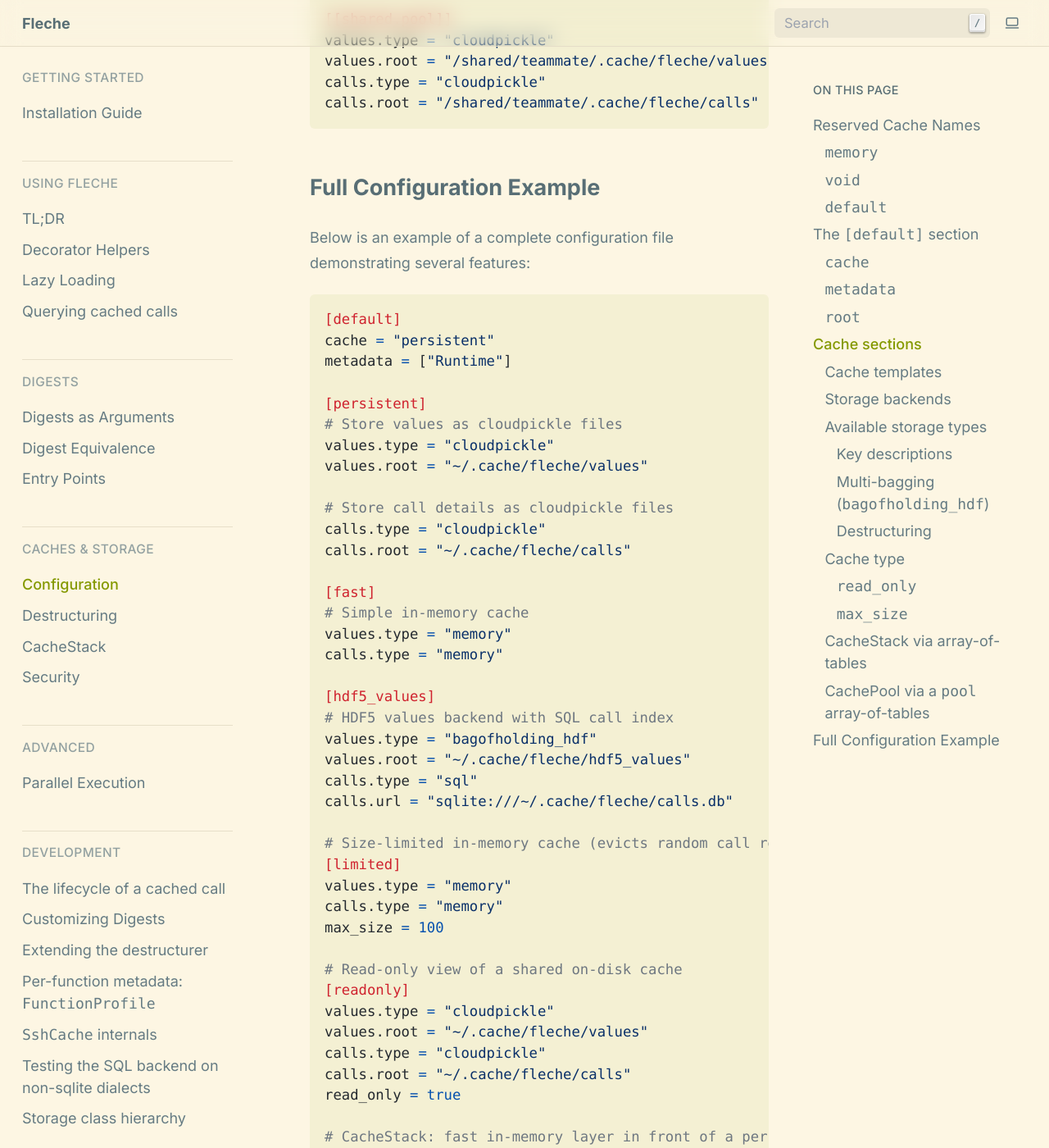
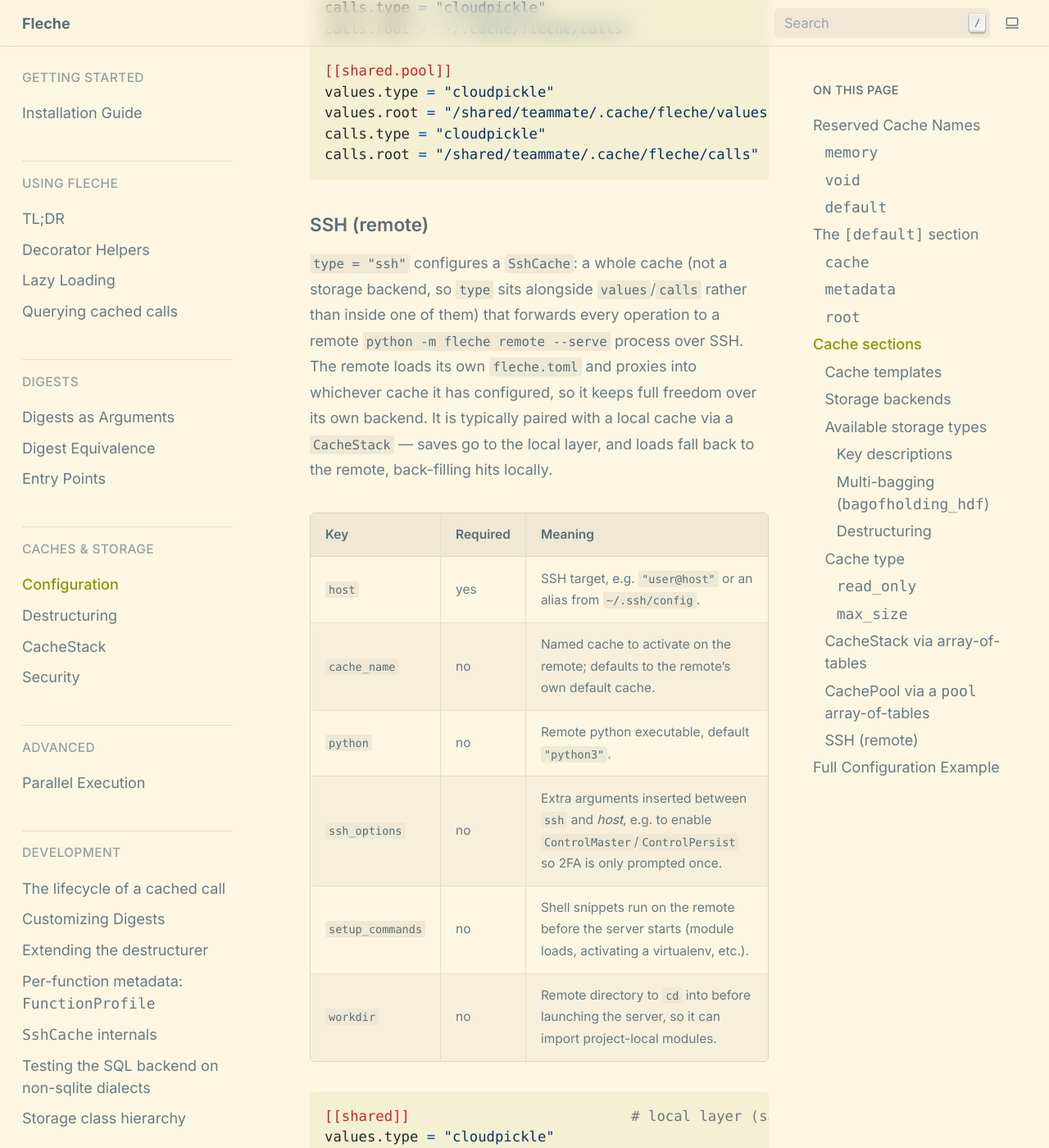
Before and after one commit to pmrv/fleche, a Sphinx documentation site: the page built from docs/storage/configuration.rst, in a window 1280 px wide and 1400 px high, scrolled down 13492 px. Shown: the whole window at 82% size. Built offline with Sphinx 7.4.7, drawn with Linux system fonts in a browser that asks for light colours; pages that are not in the unit, such as notebooks, are missing from menus; some of the changed text lies outside the part shown.

Commit message:
docs(storage,dev): add end-user SSH config docs, fix dead cross-ref, complete destructuring list
- docs/storage/configuration.rst: the "Destructuring" subsection undercounted
  the destructurable types; it now matches destructuring.rst's complete list
  (list, tuple, dict, dataclasses instances, attrs instances) instead of
  drifting from it.
- docs/storage/configuration.rst: mark `compress` as pickle-family only and
  `url`/`echo` as sql only, consistent with how `lock_timeout` and
  `prefix_length` already scope themselves to bagofholding_hdf.
- docs/storage/configuration.rst: add an "SSH (remote)" section documenting
  `type = "ssh"` / SshCache (host required; cache_name, python, ssh_options,
  setup_commands, workdir optional) with a worked TOML example adapted from
  fleche.remote's module docstring, plus a pointer to dev/ssh_cache for the
  protocol internals. This was previously undocumented for end users.
- docs/dev/ssh_cache.rst: reword the opening cross-reference to
  /storage/configuration now that it actually has SSH content to point to.

Validated with `sphinx-build -b html docs docs/_build/html -W --keep-going`
(0 warnings/errors) and by constructing an SshCache via
`fleche.config.cache_from_config({"type": "ssh", ...})`, which builds the
dataclass lazily without needing a live connection.

Co-Authored-By: Claude Sonnet 5 <noreply@anthropic.com>
Claude-Session: https://claude.ai/code/session_01NM4C4nM3uKEn6MS3rPnE9R

```diff
--- a/docs/dev/ssh_cache.rst
+++ b/docs/dev/ssh_cache.rst
@@ -4,9 +4,9 @@
 ======================
 
 This page is a tour of :mod:`fleche.remote` for contributors hacking on the
-cross-machine cache.  End-user documentation lives in
-:doc:`/storage/configuration`; this page explains *how* the pieces fit
-together.
+cross-machine cache.  End-user configuration lives in
+:doc:`/storage/configuration` (see its SSH (remote) section); this page
+explains *how* the pieces fit together.
 
 Security model
 --------------
--- a/docs/storage/configuration.rst
+++ b/docs/storage/configuration.rst
@@ -275,7 +275,8 @@ Key descriptions
     Path to the storage directory (string; ``~`` is expanded).
 
 ``compress``
-    (bool, default ``false``) — gzip-compress each stored file.
+    (bool, default ``false``) — *pickle-family only.*  gzip-compress each
+    stored file.
 
 ``lock_timeout``
     (float, default ``1.0``) — maximum seconds to wait to acquire a file lock
@@ -294,13 +295,13 @@ Key descriptions
     ``FLECHE_SECRET_KEY`` environment variable.
 
 ``url``
-    (str, default ``"sqlite:///:memory:"``) — SQLAlchemy connection URL, e.g.
-    ``"sqlite:///~/.cache/fleche/calls.db"``. Leading ``~`` is expanded to the
-    home directory in ``sqlite:///`` URLs.
+    (str, default ``"sqlite:///:memory:"``) — *sql only.*  SQLAlchemy
+    connection URL, e.g. ``"sqlite:///~/.cache/fleche/calls.db"``. Leading
+    ``~`` is expanded to the home directory in ``sqlite:///`` URLs.
 
 ``echo``
-    (bool, default ``false``) — log all SQL statements to stderr (useful for
-    debugging).
+    (bool, default ``false``) — *sql only.*  log all SQL statements to
+    stderr (useful for debugging).
 
 ``version_validator``
     (str, default omitted) — version validation strategy passed to
@@ -375,11 +376,11 @@ Destructuring
 ^^^^^^^^^^^^^
 
 Most value backends (``"memory"``, ``"pickle"``, ``"cloudpickle"``,
-``"dill"``, ``"bagofholding_hdf"``) store collections (:class:`list`,
-:class:`tuple`, :class:`dict`) by *destructuring* them: each element is stored
-independently under its own cache key, and on load the original structure is
-reassembled.  This avoids redundant storage of shared sub-structures across
-different cached calls.  See :doc:`destructuring` for a full discussion with
+``"dill"``, ``"bagofholding_hdf"``) store collections by *destructuring*
+them: each element is stored independently under its own cache key, and on
+load the original structure is reassembled.  This avoids redundant storage of
+shared sub-structures across different cached calls.  See :doc:`destructuring`
+for the full list of containers that are destructured and a discussion with
 figures, including the special cases (opaque objects, namedtuples, empty
 containers).
 
@@ -501,6 +502,71 @@ read from without risking a write to any of them.
    calls.type = "cloudpickle"
    calls.root = "/shared/teammate/.cache/fleche/calls"
 
+SSH (remote)
+~~~~~~~~~~~~
+
+``type = "ssh"`` configures a :class:`~fleche.remote.SshCache`: a whole
+cache (not a storage backend, so ``type`` sits alongside ``values``/``calls``
+rather than inside one of them) that forwards every operation to a remote
+``python -m fleche remote --serve`` process over SSH.  The remote loads its
+own ``fleche.toml`` and proxies into whichever cache it has configured, so
+it keeps full freedom over its own backend.  It is typically paired with a
+local cache via a :class:`~fleche.caches.CacheStack` — saves go to the local
+layer, and loads fall back to the remote, back-filling hits locally.
+
+.. list-table::
+   :header-rows: 1
+   :widths: 20 15 65
+
+   * - Key
+     - Required
+     - Meaning
+   * - ``host``
+     - yes
+     - SSH target, e.g. ``"user@host"`` or an alias from ``~/.ssh/config``.
+   * - ``cache_name``
+     - no
+     - Named cache to activate on the remote; defaults to the remote's own
+       default cache.
+   * - ``python``
+     - no
+     - Remote python executable, default ``"python3"``.
+   * - ``ssh_options``
+     - no
+     - Extra arguments inserted between ``ssh`` and *host*, e.g. to enable
+       ``ControlMaster``/``ControlPersist`` so 2FA is only prompted once.
+   * - ``setup_commands``
+     - no
+     - Shell snippets run on the remote before the server starts (module
+       loads, activating a virtualenv, etc.).
+   * - ``workdir``
+     - no
+     - Remote directory to ``cd`` into before launching the server, so it
+       can import project-local modules.
+
+.. code-block:: toml
+
+   [[shared]]                          # local layer (saves go here)
+   values.type = "cloudpickle"
+   values.root = "~/.fleche/values"
+   calls.type = "sql"
+   calls.url = "sqlite:///~/.fleche/calls.db"
+
+   [[shared]]                          # remote layer (read-through)
+   type = "ssh"
+   host = "marvin@bigpc.example.com"
+   cache_name = "shared"               # optional: named cache on remote
+   python = "python3"                  # optional
+   ssh_options = ["-o", "ControlMaster=auto",
+                  "-o", "ControlPath=~/.ssh/cm-%r@%h:%p",
+                  "-o", "ControlPersist=10m"]
+   setup_commands = ["module load python/3.11",
+                     "source ~/.venv/bin/activate"]    # optional
+   workdir = "~/project"               # optional: cd before launching server
+
+See :doc:`/dev/ssh_cache` for the wire protocol, security model, and
+lifecycle details (reconnecting, ``info()``, credential redaction).
+
 Full Configuration Example
 --------------------------
 
```
